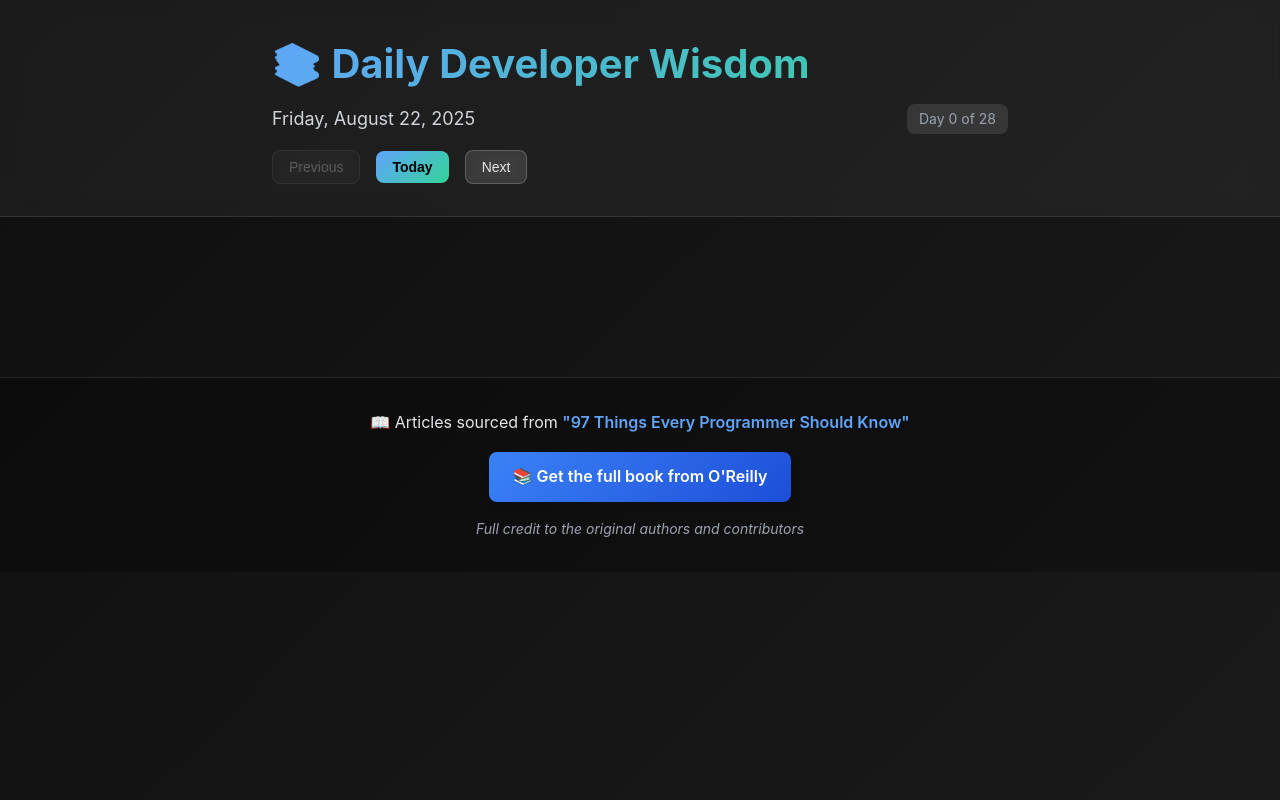
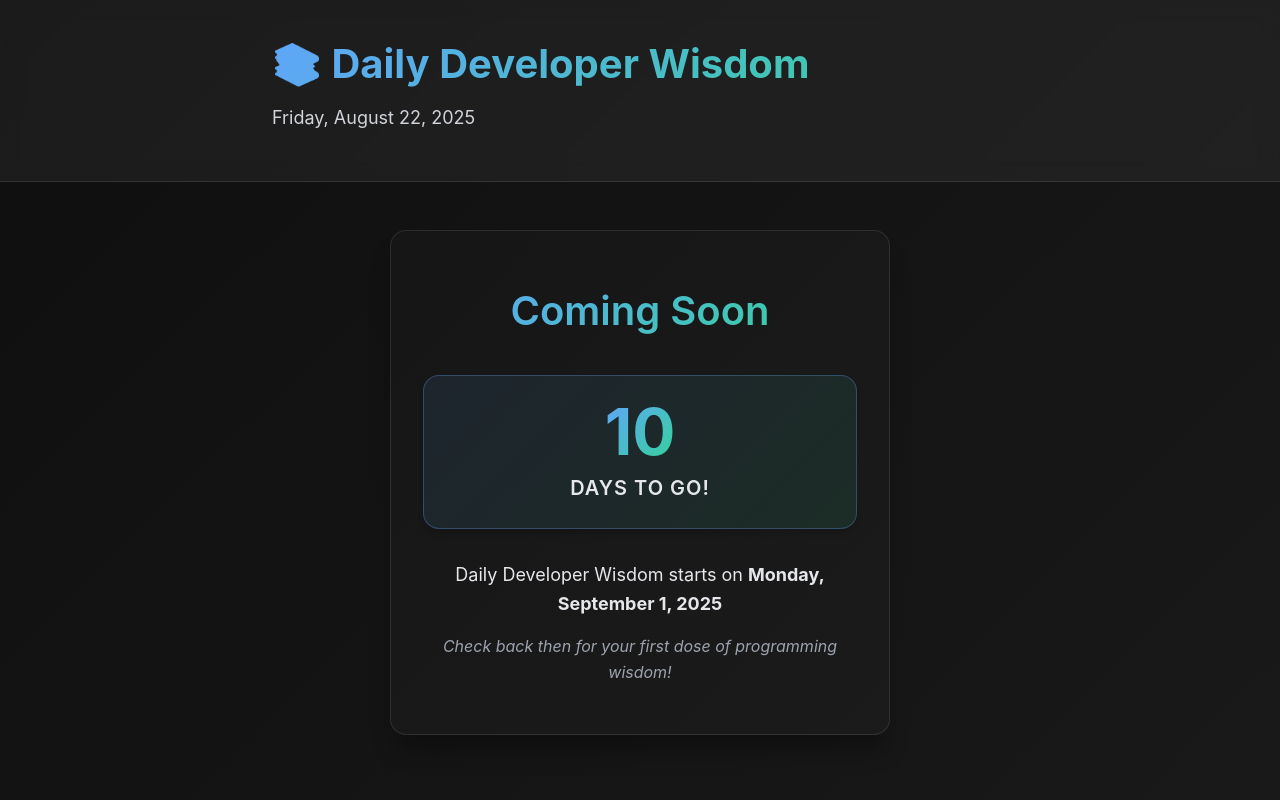
Before and after one commit to James-WS-McCullough/daily-developer-inspiration-webapp, a Vue app: page / in a window 1280 px wide. Shown: the top 800 px of the page. Built offline with nearby package versions, Linux system fonts and the light colour scheme.

Commit message:
chore: countdown

```diff
--- a/src/components/DailyInspiration.vue
+++ b/src/components/DailyInspiration.vue
@@ -78,6 +78,10 @@
         <div class="no-articles" v-if="!hasArticlesAvailable">
           <div class="no-articles-content">
             <h2 class="no-articles-title">Coming Soon</h2>
+            <div class="countdown" v-if="daysUntilStart > 0">
+              <div class="countdown-number">{{ daysUntilStart }}</div>
+              <div class="countdown-label">{{ daysUntilStart === 1 ? 'day' : 'days' }} to go!</div>
+            </div>
             <p class="no-articles-message">
               Daily Developer Wisdom starts on
               <strong>{{ formatDate(new Date(START_DATE)) }}</strong>
@@ -134,7 +138,7 @@ import articlesData from '../data/articles.json'
 
 // Configuration
 const START_DATE = new Date('2025-09-01') // Articles start date //2025-09-01
-const isDeveloperMode = import.meta.env.DEV // Enable developer features in development
+const isDeveloperMode = false// import.meta.env.DEV // Enable developer features in development
 
 const articles = articlesData.inspiration
 const totalArticles = articles.length
@@ -186,6 +190,29 @@ const currentArticle = computed(() => {
 const currentDayNumber = computed(() => {
   const articleIndex = getArticleIndexForDate(currentDate.value)
   return articleIndex !== null ? articleIndex + 1 : 0
+})
+
+const daysUntilStart = computed(() => {
+  if (hasArticlesAvailable.value) return 0
+
+  const today = new Date()
+  const startDate = new Date(START_DATE)
+
+  // Reset time to start of day for accurate day calculation
+  today.setHours(0, 0, 0, 0)
+  startDate.setHours(0, 0, 0, 0)
+
+  const diffTime = startDate - today
+  const diffDays = Math.ceil(diffTime / (1000 * 60 * 60 * 24))
+
+  return Math.max(0, diffDays)
+})
+
+const countdownText = computed(() => {
+  const days = daysUntilStart.value
+  if (days === 0) return ''
+  if (days === 1) return '1 day to go!'
+  return `${days} days to go!`
 })
 
 const previousButtonText = computed(() => {
@@ -731,6 +758,37 @@ onUnmounted(() => {
   font-style: italic;
 }
 
+.countdown {
+  display: flex;
+  flex-direction: column;
+  align-items: center;
+  margin: 2rem 0;
+  padding: 1.5rem;
+  background: linear-gradient(135deg, rgba(96, 165, 250, 0.1), rgba(52, 211, 153, 0.1));
+  border: 1px solid rgba(96, 165, 250, 0.3);
+  border-radius: 1rem;
+  box-shadow: 0 4px 6px -1px rgba(0, 0, 0, 0.2);
+}
+
+.countdown-number {
+  font-size: 4rem;
+  font-weight: 700;
+  background: linear-gradient(135deg, #60a5fa, #34d399);
+  -webkit-background-clip: text;
+  -webkit-text-fill-color: transparent;
+  background-clip: text;
+  line-height: 1;
+  margin-bottom: 0.5rem;
+}
+
+.countdown-label {
+  font-size: 1.25rem;
+  font-weight: 600;
+  color: #e5e7eb;
+  text-transform: uppercase;
+  letter-spacing: 0.05em;
+}
+
 /* Footer Styles */
 .footer {
   background: rgba(0, 0, 0, 0.3);
@@ -1023,6 +1081,19 @@ onUnmounted(() => {
     font-size: 2rem;
   }
 
+  .countdown {
+    margin: 1.5rem 0;
+    padding: 1rem;
+  }
+
+  .countdown-number {
+    font-size: 3rem;
+  }
+
+  .countdown-label {
+    font-size: 1rem;
+  }
+
   .footer-content {
     text-align: center;
     padding: 1rem 0;
```
